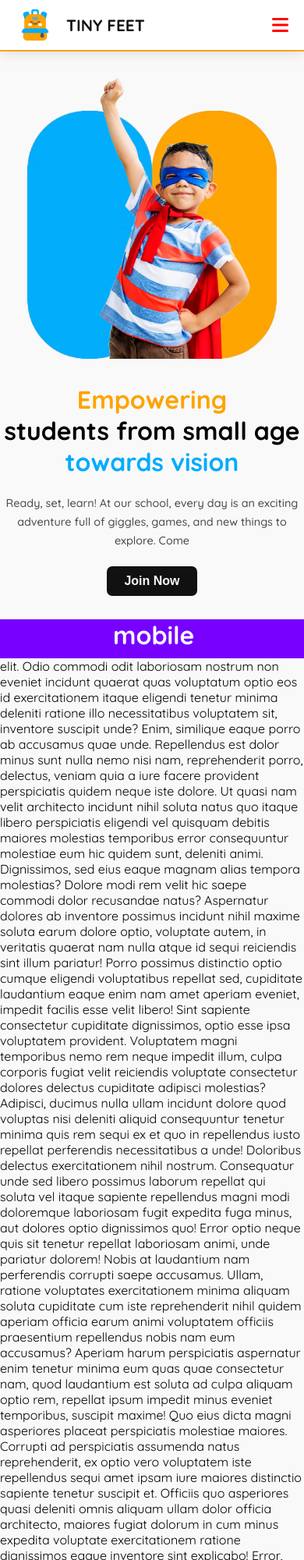
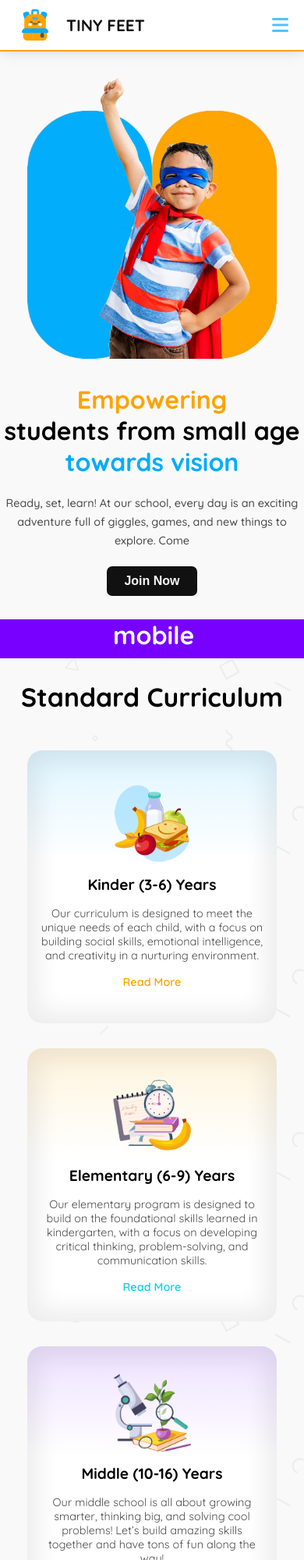
Before and after one commit to abuhanifsagor/Tiny-Feet-Academy, a plain HTML site: page index.html in a window 390 px wide. Shown: the top 2000 px of the page at 78% size. Drawn offline with Linux system fonts and the light colour scheme.

Commit message:
Curriculum section done

```diff
--- a/index.html
+++ b/index.html
@@ -25,8 +25,8 @@
           <input type="checkbox" id="check" />
           <span class="menu">
             <li><a href="#home">Home</a></li>
-            <li><a href="#about">About</a></li>
-            <li><a href="#facilities">Facilities</a></li>
+            <li><a href="#curriculum">About</a></li>
+            <li><a href="#Stories">Stories</a></li>
             <li><a href="#admission">Admission</a></li>
             <li class="show-hide"><Button>Contact</Button></li>
             <label for="check" class="close-menu"
@@ -69,13 +69,53 @@
 
 
 
-
-
   <!--INFO: HERO SECTION END-->
 
 
+  <!--INFO: Curriculum (about) SECTION START-->
 
 
+  <section class="curriculum" id="curriculum">
+    <div class="tittle">
+      <h2>Standard Curriculum</h2>
+    </div>
+    <div class="container">
+
+      <div class="curriculum_container">
+        <div class="currItems">
+          <div class="itemsimg">
+            <img src="assets/kinder.png" alt="">
+          </div>
+          <h3>Kinder  (3-6) Years</h3>
+          <p>
+            Our curriculum is designed to meet the unique needs of each child, with a focus on building social skills, emotional intelligence, and creativity in a nurturing environment.
+          </p>
+          <a href="#">Read More</a>
+        </div>
+        <div class="currItems">
+          <div class="itemsimg">
+            <img src="assets/elementary.png" alt="">
+          </div>
+          <h3>Elementary  (6-9) Years</h3>
+          <p>
+            Our elementary program is designed to build on the foundational skills learned in kindergarten, with a focus on developing critical thinking, problem-solving, and communication skills.
+          </p>
+          <a href="#">Read More</a>
+        </div>
+        <div class="currItems">
+          <div class="itemsimg">
+            <img src="assets/middle.png" alt="">
+          </div>          <h3>Middle  (10-16) Years</h3>
+          <p>
+            Our middle school is all about growing smarter, thinking big, and solving cool problems! Let’s build amazing skills together and have tons of fun along the way!
+          </p>
+          <a href="#">Read More</a>
+        </div>
+    </div>
+  </section>
+
+
+  <!--INFO: Curriculum SECTION END-->
 
 
     <div class="container">
--- a/responsive.css
+++ b/responsive.css
@@ -45,6 +45,16 @@
     #check:checked ~ .menu {
         right: 0;
     }
+    #check:checked ~ .overlay {
+        background: rgba(0, 0, 0, 0.63);
+        height: 100%;
+        width: 100%;
+        position: fixed;
+        top: 0;
+        left: 0;
+        z-index: 10;
+        transition: all 0.2s ease-in-out;
+    }
     .show-hide{
         display: block;
     }
@@ -88,6 +98,20 @@
           font-size: .9rem;
       }
   }
+  .tittle{
+    font-size: 1.4rem;
+  }
+    .curriculum_container{
+      flex-direction: column;
+      gap: 2rem;
+    }
+    .curriculum_container:hover .currItems{
+      transform: scale(1);
+  }
+  .curriculum_container:hover .currItems:hover{
+      transform: scale(1.1);
+  }
+
 }
 
 
@@ -112,7 +136,7 @@
 
     /*INFO:HERO SECTION */
     .hero{
-      padding: 60px 0;
+      padding: 60px auto;
     }
     .hero_container{
         flex-direction: column;
@@ -126,11 +150,7 @@
       order: 1;
       width: 320px;
       height: 400px;
-      background: url(assets/herobg.png);
-      background-size: contain;
-      background-position: center  bottom;
-      background-repeat: no-repeat;
-      overflow: hidden;
+
       img{
           bottom: -20px;
           margin-left: 90px;
@@ -146,7 +166,7 @@
           font-size: .9rem;
       }
   }
-  }
+}
 
   /* Medium: 768–991 pixels for tablets and small laptops */
   @media (min-width: 768px) and (max-width: 991px) {
@@ -167,6 +187,36 @@
        }
     }
 
+     /*INFO:HERO SECTION */
+     .hero{
+      padding: 60px auto;
+    }
+    .hero_container{
+        flex-direction: row;
+        justify-content: space-between;
+        align-items: center;
+        text-align: left;
+    }
+
+    .hero-image{
+      order: 2;
+      width: 320px;
+      height: 400px;
+      img{
+          bottom: -20px;
+          margin-left: 90px;
+      }
+
+  }
+    .hero-content{
+      order: 1;
+      h1{
+          font-size: 2rem;
+      }
+      p{
+          font-size: .9rem;
+      }
+  }
 
   }
 
@@ -188,7 +238,9 @@
         }
        }
     }
-
+    .hero-content{
+      width: 600px;
+    }
 
   }
 
@@ -211,4 +263,19 @@
        }
     }
 
+    .hero-content{
+      width: 700px;
+    }
+
   }
+
+  @media screen and (min-width: 700px) and (max-width: 1055px) {
+
+    .curriculum_container{
+      justify-content: center;
+    }
+    .curriculum_container:hover .currItems{
+      transform: translateY(0px);
+    }
+
+  }
--- a/style.css
+++ b/style.css
@@ -153,19 +153,28 @@ header{
 }
 .open-menu , .close-menu {
     position: absolute;
-    color: red;
+
     cursor: pointer;
     font-size: 1.5rem;
     display: none;
+    transition: opacity 0.2s ease-in-out;
+    &:hover{
+        opacity: 1;
+    }
 }
 .open-menu {
     top: 50%;
     right: 20px;
     transform: translateY(-50%);
+    color: var(--skyBlue-color);
+    opacity: .7;
+
 }
 .close-menu {
     top: 20px;
     right: 20px;
+    color: rgba(255, 0, 0, 0.623);
+    opacity: .7;
 }
 #check {
     display: none;
@@ -263,7 +272,96 @@ header{
 
 /* INFO: HERO SECTION END */
 
+/* INFO: Curriculum SECTION START */
 
+
+.curriculum{
+    padding-top: 0;
+    position: relative;
+    background: url(assets/bg.png);
+    background-repeat: repeat;
+    background-size: contain;
+    background-position: top center; ;
+}
+.tittle{
+    text-align: center;
+    font-size: 1.5rem;
+    padding: 3rem 0 ;
+}
+.curriculum_container{
+    display: flex;
+    flex-wrap: wrap;
+    flex: 1 1 100%;
+    justify-content: space-evenly;
+    align-items: center;
+    flex-direction: row;
+    gap: 2rem;
+    margin-bottom: 2rem;
+    transition: var(--transtion);
+}
+.curriculum_container:hover .currItems{
+    transform: translateY(30px);
+}
+.curriculum_container:hover .currItems:hover{
+    transform: translateY(-10px);
+}
+.currItems{
+    transition: var(--transtion);
+    display: flex;
+    flex-direction: column;
+    justify-content: center;
+    align-items: center;
+    gap: 1rem;
+    padding: 1rem;
+    border-radius: 10px;
+    width: 320px;
+    height: 350px;
+    text-align: center;
+    border-radius: 18.86px;
+    box-shadow: inset 0px 0px 28.3px 14px rgba(39, 39, 39, 0.082);
+    h3{
+        font-size: 1.2rem;
+    }
+    p{
+        font-size: .9rem;
+        color: rgba(0, 0, 0, .71);
+    }
+    a{
+        font-size: .9rem;
+        font-weight: 600;
+    }
+   &:nth-child(1) {
+       a{
+        color: var(--Oreange-color);
+       }
+       background: linear-gradient(180.00deg, rgb(222, 245, 255),rgba(255, 255, 255, 0) 40%),rgb(255, 255, 255);
+
+
+   }
+   &:nth-child(2) {
+    background: linear-gradient(180.00deg, rgb(255, 244, 220),rgba(255, 255, 255, 0) 40%),rgb(255, 255, 255);
+       a{
+        color: var(--nav1-color);
+       }
+   }
+   &:nth-child(3) {
+    background: linear-gradient(180.00deg, rgb(238, 225, 255),rgba(255, 255, 255, 0) 40%),rgb(255, 255, 255);
+       a{
+        color: var(--nav2-color);
+       }
+   }
+}
+.itemsimg{
+    width: 100px;
+    height: 100px;
+    img{
+        width: 100%;
+        height: 100%;
+        object-fit: contain;
+    }
+}
+
+/* INFO: Curriculum SECTION END */
 
 
 
```
